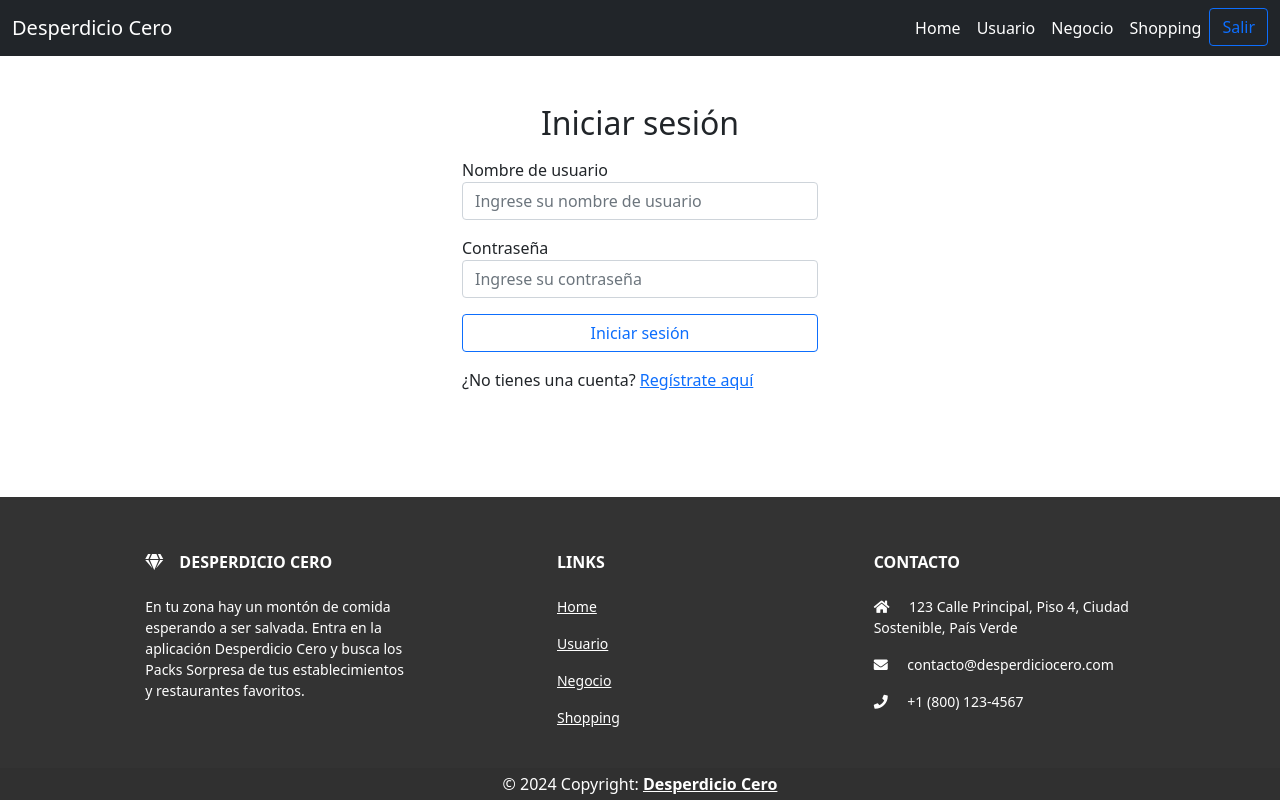
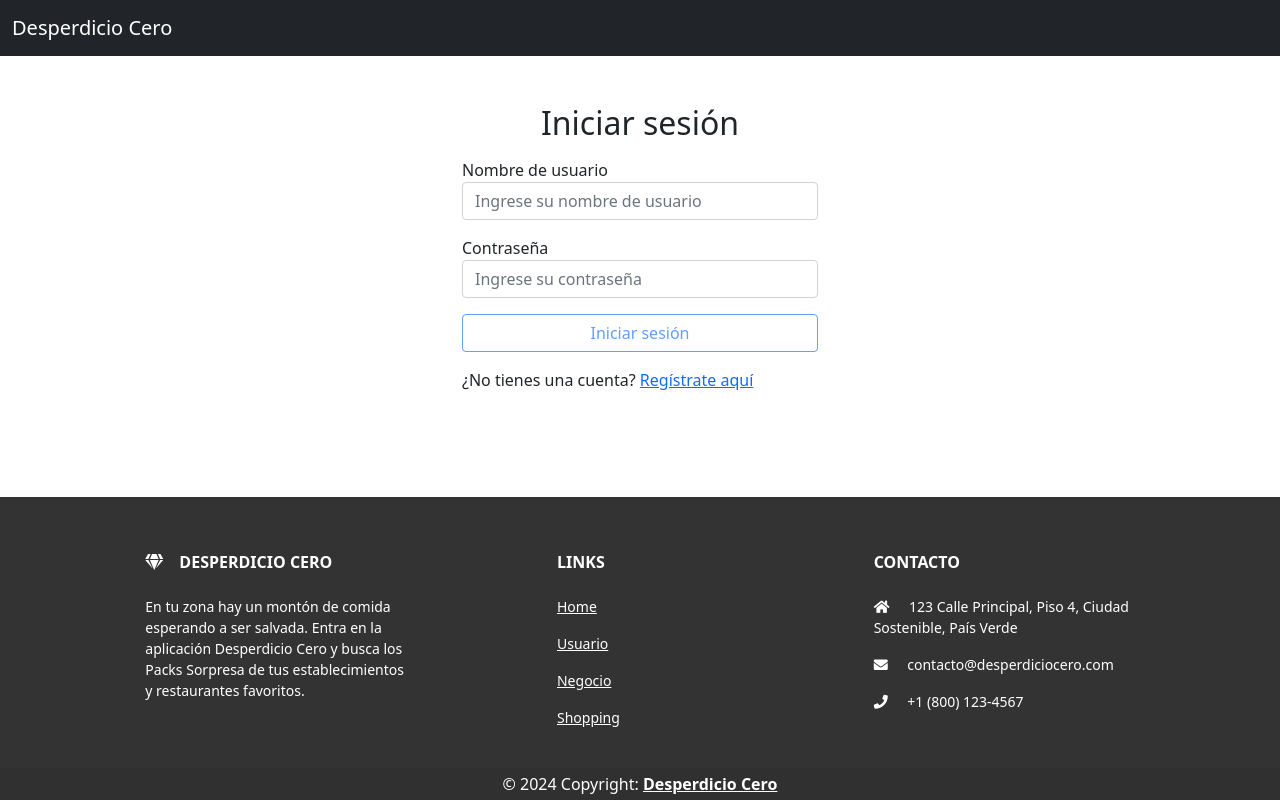
Before and after one commit to LuisSalas94/desperdicio-cero-isil, an Angular app in the folder frontend/: page /login in a window 1280 px wide. Built offline with nearby package versions, Linux system fonts and the light colour scheme.

Commit message:
Add Form & Navbar Validation

```diff
--- a/frontend/src/app/app.component.ts
+++ b/frontend/src/app/app.component.ts
@@ -3,6 +3,7 @@ import { CommonModule } from '@angular/common';
 import { RouterOutlet } from '@angular/router';
 import { NavbarComponent } from './components/navbar/navbar.component';
 import { FooterComponent } from './components/footer/footer.component';
+import { FormsModule } from '@angular/forms';
 
 @Component({
   selector: 'app-root',
--- a/frontend/src/app/components/home/home.component.html
+++ b/frontend/src/app/components/home/home.component.html
@@ -83,7 +83,7 @@
           >
             <div class="box">
               <img
-                src="https://images.unsplash.com/photo-1493770348161-369560ae357d?q=80&w=2070&auto=format&fit=crop&ixlib=rb-4.0.3&ixid=M3wxMjA3fDB8MHxwaG90by1wYWdlfHx8fGVufDB8fHx8fA%3D%3D"
+                src="https://images.unsplash.com/photo-1490645935967-10de6ba17061?q=80&w=2053&auto=format&fit=crop&ixlib=rb-4.0.3&ixid=M3wxMjA3fDB8MHxwaG90by1wYWdlfHx8fGVufDB8fHx8fA%3D%3D"
                 class="img-fluid rounded"
                 alt=""
               />
--- a/frontend/src/app/components/login/login.component.html
+++ b/frontend/src/app/components/login/login.component.html
@@ -1,7 +1,7 @@
 <div class="container mt-5">
   <div class="row justify-content-center">
     <div class="col-md-4">
-      <form (ngSubmit)="onSubmit()">
+      <!--  <form (ngSubmit)="onSubmit()">
         <h2 class="mb-3 text-center">Iniciar sesión</h2>
         <div class="form-group">
           <label for="username">Nombre de usuario</label>
@@ -12,6 +12,7 @@
             [ngModelOptions]="{ standalone: true }"
             [(ngModel)]="username"
             placeholder="Ingrese su nombre de usuario"
+            required
           />
         </div>
 
@@ -20,8 +21,8 @@
           <input
             type="password"
             class="form-control"
+            [ngModelOptions]="{ standalone: true }"
             id="password"
-            [ngModelOptions]="{ standalone: true }"
             [(ngModel)]="password"
             placeholder="Ingrese su contraseña"
           />
@@ -37,6 +38,48 @@
           ¿No tienes una cuenta?
           <a [routerLink]="['/register']">Regístrate aquí</a>
         </p>
+      </form> -->
+      <form (ngSubmit)="onSubmit()" #loginForm="ngForm">
+        <h2 class="mb-3 text-center">Iniciar sesión</h2>
+        <div class="form-group">
+          <label for="username">Nombre de usuario</label>
+          <input
+            type="text"
+            class="form-control"
+            id="username"
+            name="username"
+            [(ngModel)]="username"
+            #usernameInput="ngModel"
+            placeholder="Ingrese su nombre de usuario"
+            required
+          />
+        </div>
+
+        <div class="form-group mt-3">
+          <label for="password">Contraseña</label>
+          <input
+            type="password"
+            class="form-control"
+            id="password"
+            name="password"
+            [(ngModel)]="password"
+            #passwordInput="ngModel"
+            placeholder="Ingrese su contraseña"
+            required
+          />
+        </div>
+
+        <button
+          type="submit"
+          class="btn btn-outline-primary btn-block mt-3 w-100"
+          [disabled]="!loginForm.valid"
+        >
+          Iniciar sesión
+        </button>
+        <p class="mt-3 mb-0 center-text">
+          ¿No tienes una cuenta?
+          <a [routerLink]="['/register']">Regístrate aquí</a>
+        </p>
       </form>
     </div>
   </div>
--- a/frontend/src/app/components/login/login.component.ts
+++ b/frontend/src/app/components/login/login.component.ts
@@ -3,22 +3,26 @@ import { AuthService } from '../../services/auth.service';
 import { Router, RouterLink } from '@angular/router';
 import Swal from 'sweetalert2';
 import { FormsModule } from '@angular/forms';
+import { CommonModule } from '@angular/common';
 
 @Component({
   selector: 'app-login',
   standalone: true,
-  imports: [FormsModule, RouterLink],
+  imports: [FormsModule, RouterLink, CommonModule],
   templateUrl: './login.component.html',
   styleUrl: './login.component.css',
 })
 export class LoginComponent {
+  /*   usernameValid = '';
+  passwordValid = ''; */
+
   username: string = '';
   password: string = '';
   error: string = '';
 
   constructor(private authService: AuthService, private router: Router) {}
 
-  onSubmit(): void {
+  /*  onSubmit(): void {
     this.authService.login(this.username, this.password).subscribe({
       next: () => {
         Swal.fire({
@@ -38,5 +42,25 @@ export class LoginComponent {
         this.error = 'Credenciales inválidas';
       },
     });
+  } */
+  onSubmit(): void {
+    this.authService.login(this.username, this.password).subscribe({
+      next: () => {
+        Swal.fire({
+          title: 'Usuario autenticado',
+          text: 'Bienvenido ' + this.username,
+          icon: 'success',
+        });
+        this.router.navigate(['/home']);
+        console.log('Token de acceso : ' + this.authService.getToken());
+      },
+      error: () => {
+        Swal.fire({
+          title: 'Credenciales inválidas',
+          text: 'Verifique sus credenciales',
+          icon: 'error',
+        });
+      },
+    });
   }
 }
--- a/frontend/src/app/components/navbar/navbar.component.html
+++ b/frontend/src/app/components/navbar/navbar.component.html
@@ -1,6 +1,6 @@
 <nav class="navbar navbar-expand-lg navbar-dark bg-dark">
   <div class="container-fluid">
-    <a class="navbar-brand" routerLink="/home">Desperdicio Cero</a>
+    <a class="navbar-brand">Desperdicio Cero</a>
     <button
       class="navbar-toggler"
       type="button"
@@ -14,23 +14,19 @@
     </button>
     <div class="collapse navbar-collapse" id="navbarNav">
       <ul class="navbar-nav d-flex ms-auto">
-        <li class="nav-item">
+        <li class="nav-item" *ngIf="isLoggedIn">
           <a class="nav-link text-white" routerLink="/home">Home</a>
         </li>
-        <!--  <li class="nav-item">
-          <a class="nav-link text-white" routerLink="/nosotros">Nosotros</a>
-        </li> -->
-        <li class="nav-item">
+        <li class="nav-item" *ngIf="isLoggedIn">
           <a class="nav-link text-white" routerLink="/usuario">Usuario</a>
         </li>
-        <li class="nav-item">
+        <li class="nav-item" *ngIf="isLoggedIn">
           <a class="nav-link text-white" routerLink="/negocio">Negocio</a>
         </li>
-        <li class="nav-item">
+        <li class="nav-item" *ngIf="isLoggedIn">
           <a class="nav-link text-white" routerLink="/shopping">Shopping</a>
         </li>
-        <li class="nav-item">
-          <!-- <a class="nav-link text-white" (click)="logout()">Salir</a> -->
+        <li class="nav-item" *ngIf="isLoggedIn">
           <a class="btn btn-outline-primary" (click)="logout()">Salir</a>
         </li>
       </ul>
--- a/frontend/src/app/components/navbar/navbar.component.ts
+++ b/frontend/src/app/components/navbar/navbar.component.ts
@@ -1,18 +1,36 @@
-import { Component } from '@angular/core';
+import { Component, OnInit } from '@angular/core';
 import { AuthService } from '../../services/auth.service';
 import { RouterModule } from '@angular/router';
+import { CommonModule } from '@angular/common';
 
 @Component({
   selector: 'app-navbar',
   standalone: true,
-  imports: [RouterModule],
+  imports: [RouterModule, CommonModule],
   templateUrl: './navbar.component.html',
   styleUrl: './navbar.component.css',
 })
-export class NavbarComponent {
+export class NavbarComponent implements OnInit {
+  /* New Implementation */
+  isLoggedIn: boolean = false;
+
   constructor(private authService: AuthService) {}
+
+  /* New Implementation */
+  /*   ngOnInit(): void {
+    this.isLoggedIn = this.authService.isAuthenticated();
+  } */
+
+  ngOnInit(): void {
+    this.isLoggedIn = this.authService.isAuthenticated();
+    this.authService.authChanged.subscribe((state: boolean) => {
+      this.isLoggedIn = state;
+    });
+  }
 
   logout(): void {
     this.authService.logout();
+    /* New Implementation */
+    this.isLoggedIn = false;
   }
 }
--- a/frontend/src/app/components/negocio/negocio.component.html
+++ b/frontend/src/app/components/negocio/negocio.component.html
@@ -253,7 +253,7 @@ export interface Empresa {
 
 <div class="container mb-5">
   <!-- Table -->
-  <table class="table align-middle mb-0 bg-white">
+  <table class="table table-hover align-middle mb-0 bg-white">
     <thead class="bg-light">
       <tr>
         <th>Nombre</th>
--- a/frontend/src/app/services/auth.service.ts
+++ b/frontend/src/app/services/auth.service.ts
@@ -1,5 +1,5 @@
 import { HttpClient } from '@angular/common/http';
-import { Injectable } from '@angular/core';
+import { EventEmitter, Injectable } from '@angular/core';
 import { Router } from '@angular/router';
 import { Observable, map, tap, catchError, throwError } from 'rxjs';
 
@@ -8,6 +8,9 @@ import { Observable, map, tap, catchError, throwError } from 'rxjs';
 })
 export class AuthService {
   private baseUrl = 'http://localhost:8080/api/auth';
+
+  /* New Implementation */
+  authChanged = new EventEmitter<Boolean>();
 
   constructor(private http?: HttpClient, private router?: Router) {}
 
@@ -24,6 +27,8 @@ export class AuthService {
         map((response) => {
           if (response && response.token) {
             localStorage.setItem('token', response.token);
+            /* New Implementation */
+            this.authChanged.emit(true);
             return response;
           } else {
             throw new Error(
@@ -49,6 +54,8 @@ export class AuthService {
 
   logout() {
     localStorage.removeItem('token');
+    /* New Implementation */
+    this.authChanged.emit(false);
     this.router?.navigate(['/login']);
   }
 
--- a/frontend/src/index.html
+++ b/frontend/src/index.html
@@ -2,7 +2,7 @@
 <html lang="en">
   <head>
     <meta charset="utf-8" />
-    <title>FoodApp</title>
+    <title>Desperdicio Cero</title>
     <base href="/" />
     <meta name="viewport" content="width=device-width, initial-scale=1" />
     <link
```
